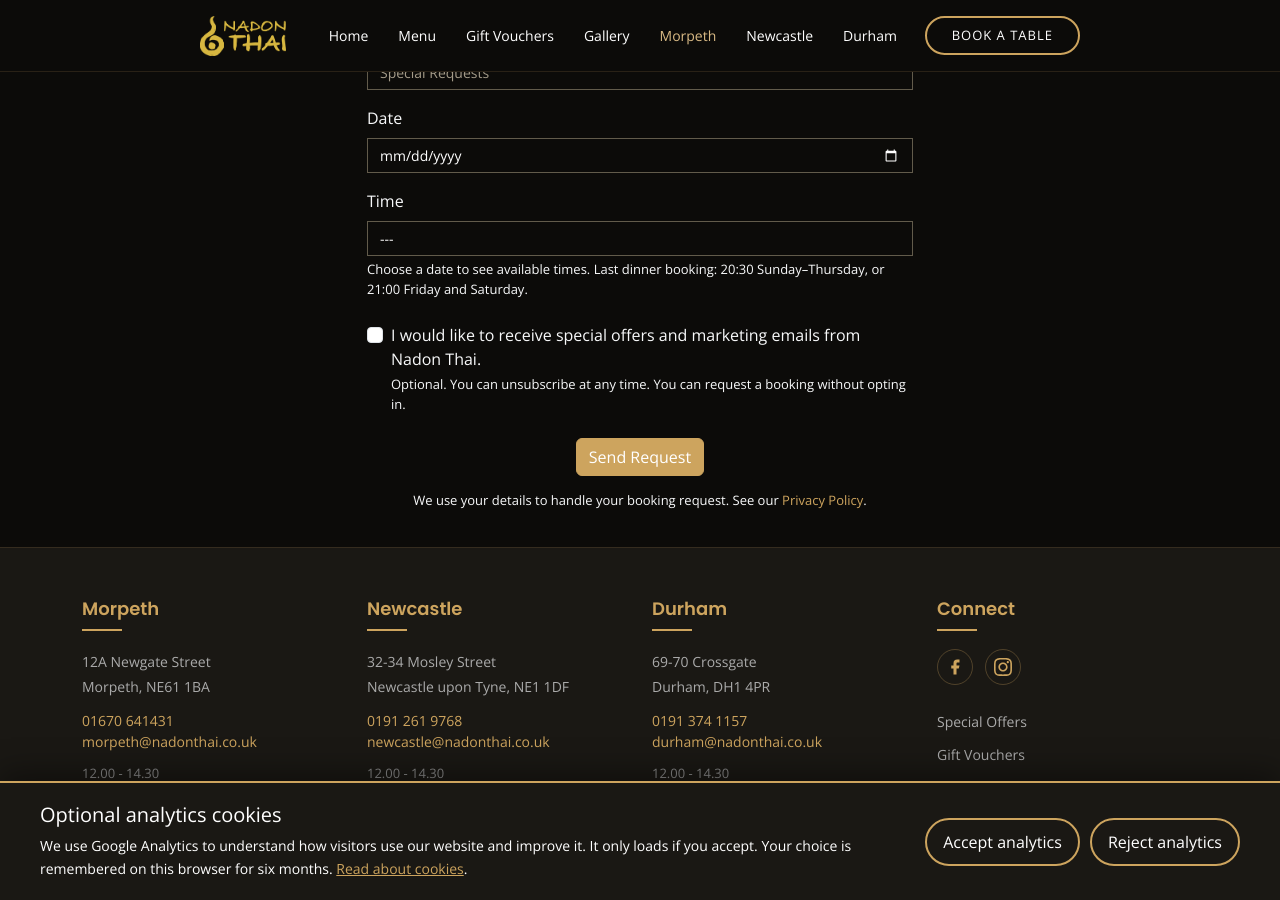
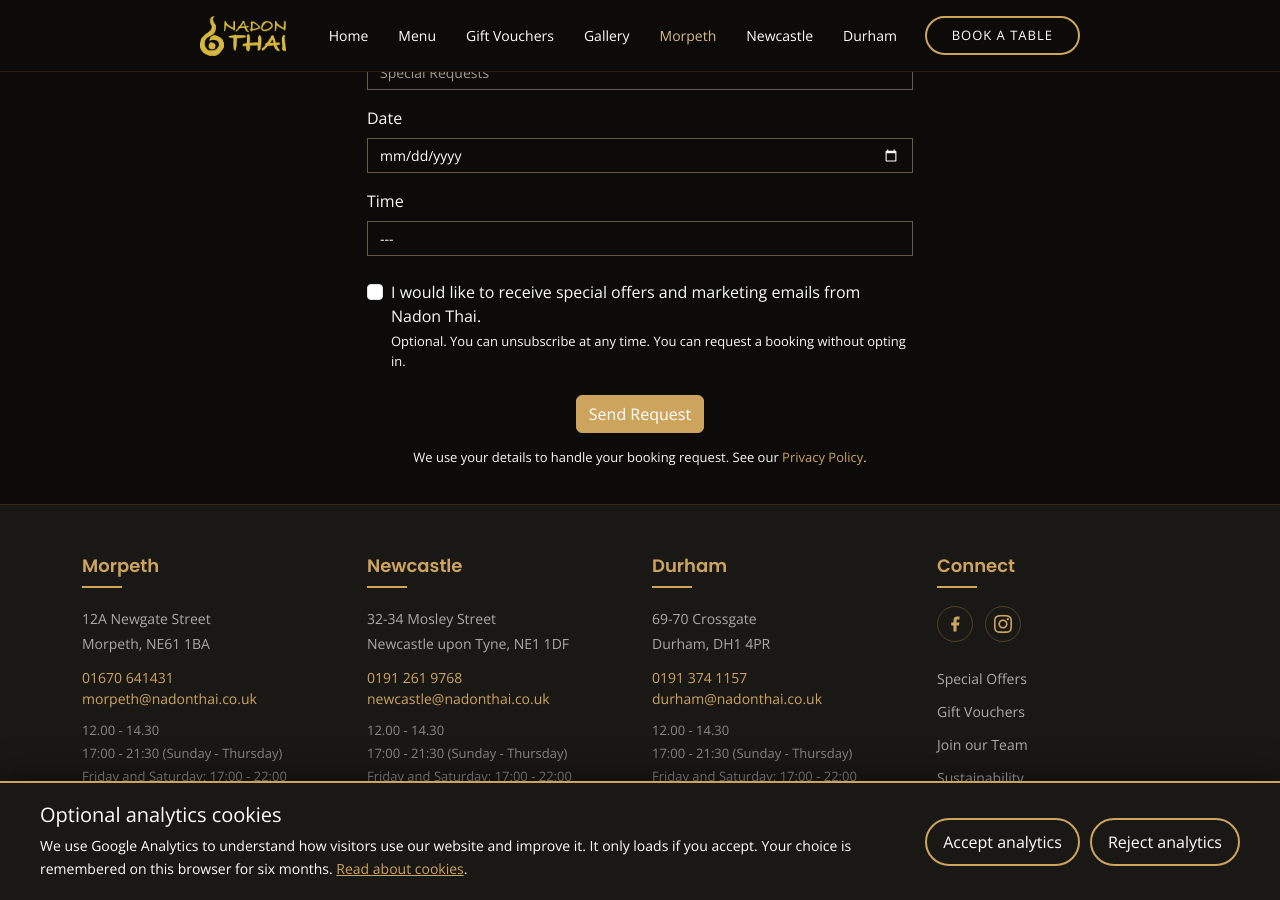
Before and after one commit to fractionerp/nadonthai.co.uk, a Jekyll site: the page built from book-a-table-morpeth.html, in a window 1280 px wide and 900 px high, scrolled down 593 px. Built offline with Jekyll 4.4.1, drawn with Linux system fonts in a browser that asks for light colours.

Commit message:
style: remove Morpeth booking time help text

```diff
--- a/_layouts/booking.html
+++ b/_layouts/booking.html
@@ -59,7 +59,7 @@ layout: default
 
               <div class="mb-3">
                 <label for="time" class="form-label">Time</label>
-                <select class="form-select" id="time" name="timebooking" aria-describedby="booking-time-help" required>
+                <select class="form-select" id="time" name="timebooking" required>
                   <option value="">---</option>
                   <option value="12:00">12:00</option>
                   <option value="12:15">12:15</option>
@@ -89,7 +89,6 @@ layout: default
                   <option value="20:45" data-weekend-only hidden disabled>20:45 (Fri &amp; Sat only)</option>
                   <option value="21:00" data-weekend-only hidden disabled>21:00 (Fri &amp; Sat only)</option>
                 </select>
-                <p id="booking-time-help" class="form-text text-light">Choose a date to see available times. Last dinner booking: 20:30 Sunday–Thursday, or 21:00 Friday and Saturday.</p>
               </div>
             </div>
 
```
